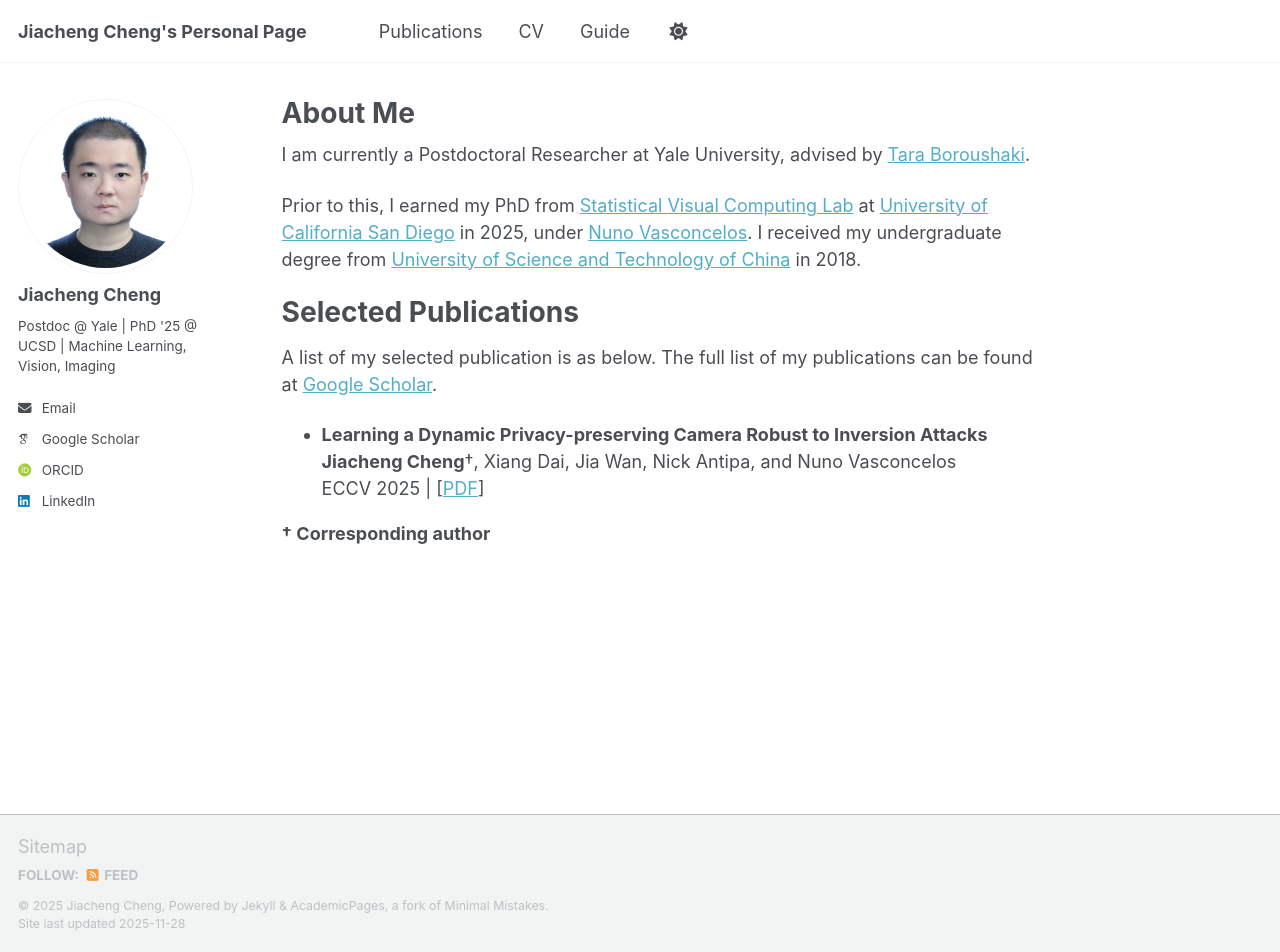
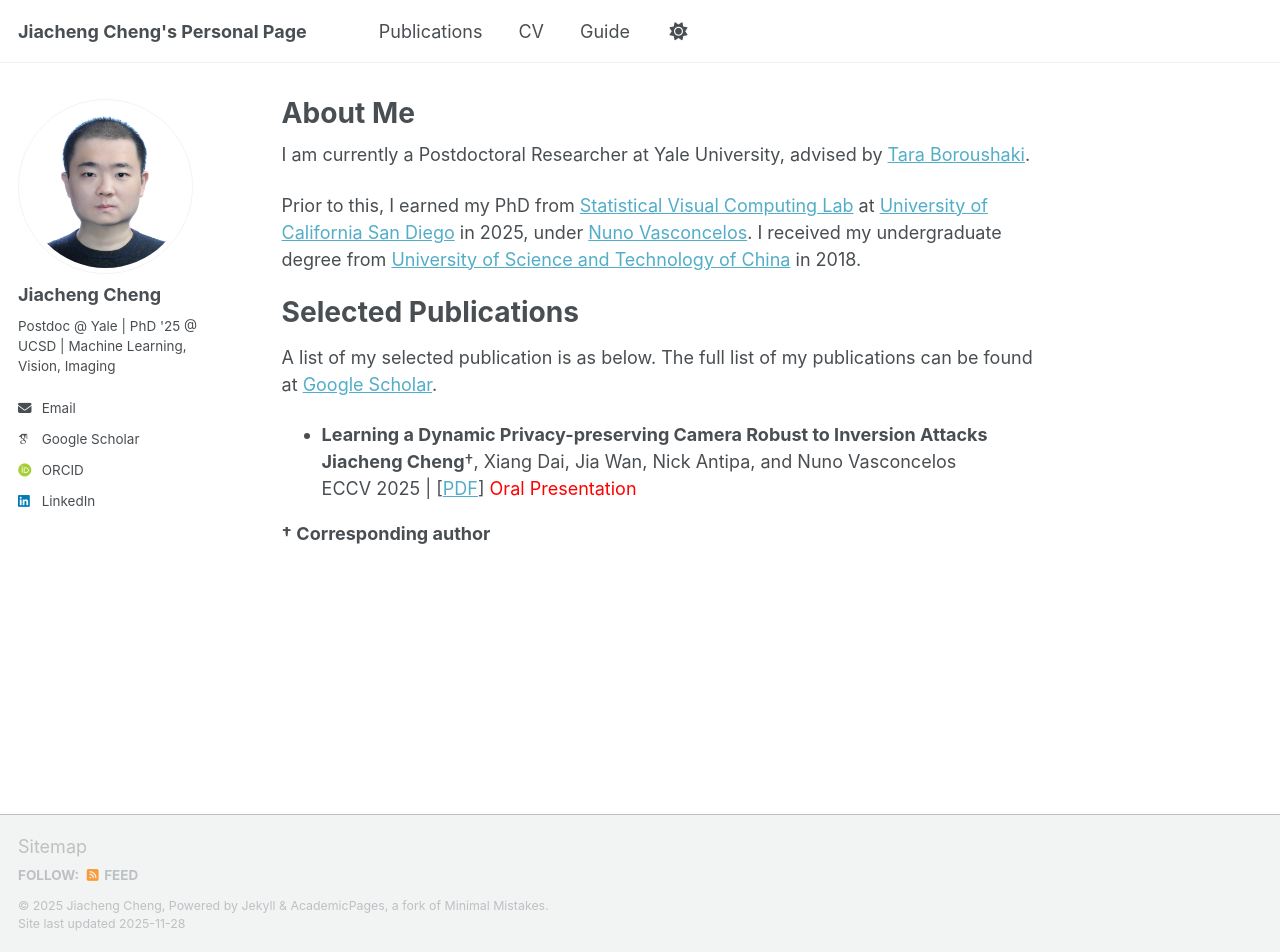
Before and after one commit to JiachengCheng96/JiachengCheng96.github.io, a Jekyll site: the page built from _pages/about.md, in a window 1280 px wide and 952 px high. Built offline with Jekyll 4.4.1, drawn with Linux system fonts in a browser that asks for light colours; some web fonts are replaced; a script that is not in the unit is left out.

Commit message:
Update about.md

```diff
--- a/_pages/about.md
+++ b/_pages/about.md
@@ -18,7 +18,8 @@ A list of my selected publication is as below. The full list of my publications
 
 - **Learning a Dynamic Privacy-preserving Camera Robust to Inversion Attacks**
   **Jiacheng Cheng**†, Xiang Dai, Jia Wan, Nick Antipa, and Nuno Vasconcelos
-  ECCV 2025 |   [[PDF](#)]
+  ECCV 2025 | [[PDF](#)]
+  <span style="color:red;">Oral Presentation</span>
 
 
 
```
